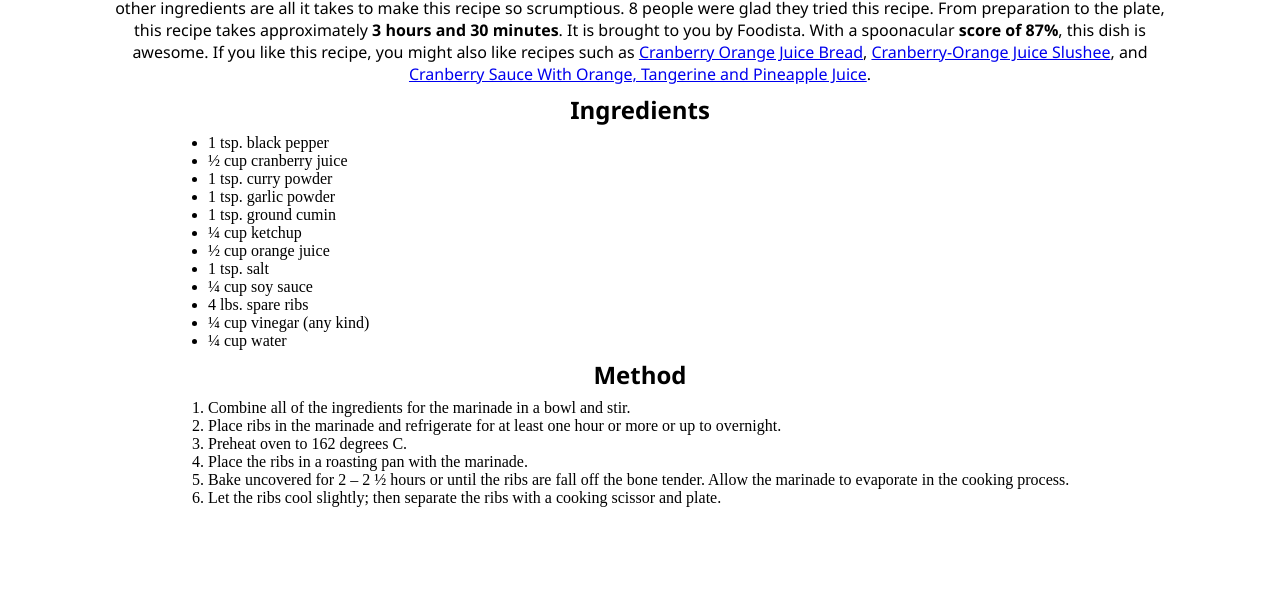
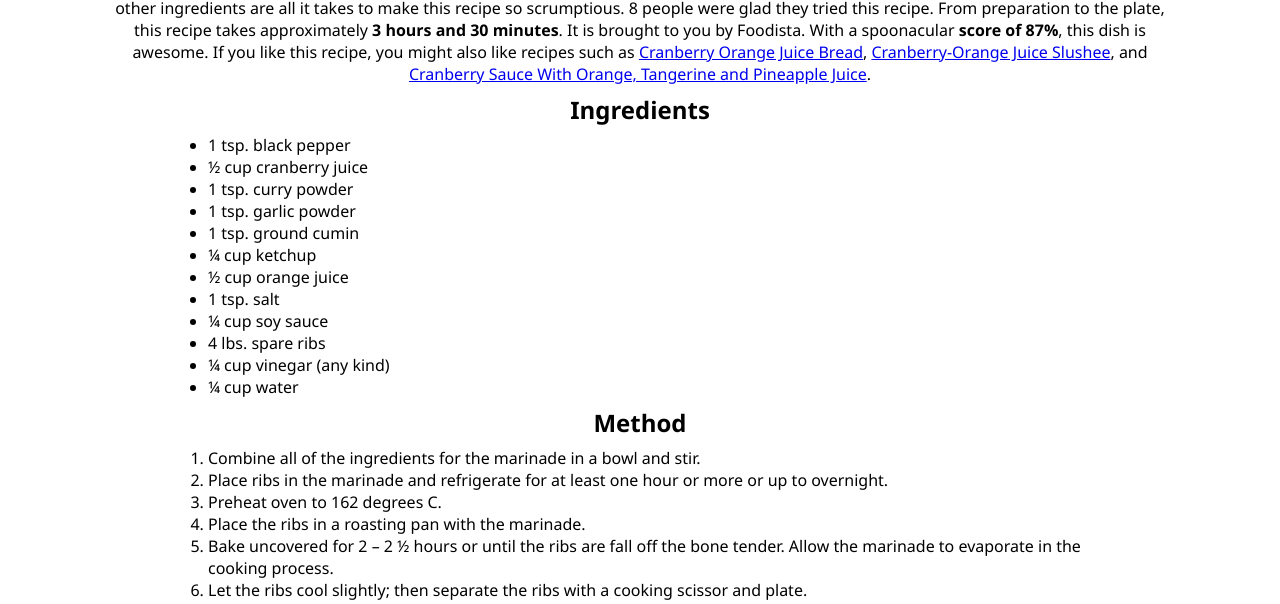
Before and after one commit to Hammer-01/random-recipe, a plain HTML site: page index.html in a window 1280 px wide. Shown: the part 436-1040 px from the top of the page. Before the commit the page ends 951 px from the top, so only its background shows below. Drawn offline with Linux system fonts and the light colour scheme.

Commit message:
Update style.css

```diff
--- a/style.css
+++ b/style.css
@@ -11,6 +11,7 @@ h1, h2, h3, h4, h5, h6, p {
 }
 
 ol, ul {
+  font-family: "Segoe UI", Verdana;
   margin: inherit;
   margin-left: 10rem;
   margin-right: 10rem;
```
